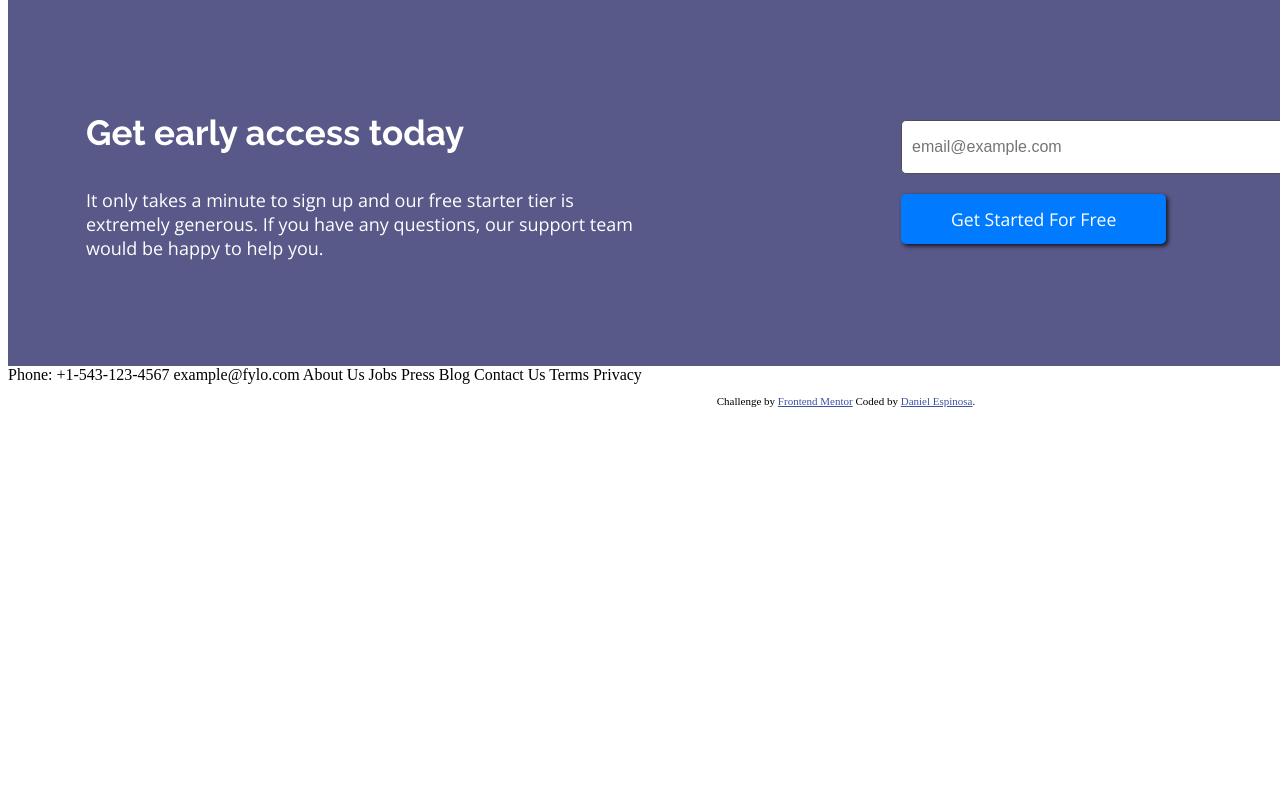
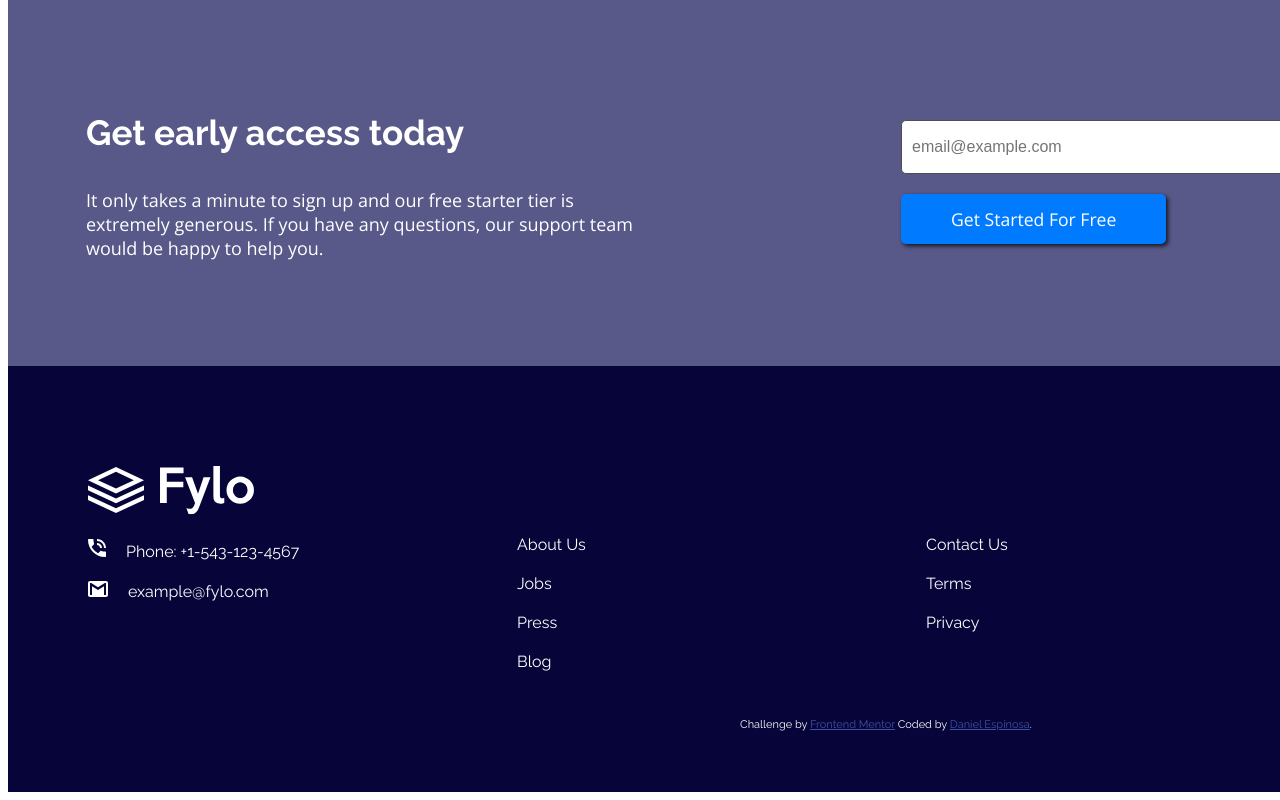
Before and after one commit to Dannodann/Fylo-page, a plain HTML site: page index.html in a window 1280 px wide. Shown: the part 1766-2566 px from the top of the page. Before the commit the page ends 2184 px from the top, so only its background shows below. Drawn offline with nearby package versions, Linux system fonts and the light colour scheme.

Commit message:
Project complete

```diff
--- a/index.css
+++ b/index.css
@@ -236,3 +236,59 @@ article p {
     box-shadow: 2px 2px 4px rgba(0, 0, 0, 0.8);
     font-family: "Open Sans", sans-serif;
   }
+
+  footer{
+    background-color: hsl(243, 87%, 12%);
+    color: #ffffff;
+    font-family: "Raleway", sans-serif;
+    padding-left: 80px;
+    padding-top: 100px;
+    padding-bottom: 50px;
+
+  }
+
+  .section-4columns{
+    display: flex;
+  }
+
+  .column {
+    flex: 1;
+  }
+
+  .column-contact {
+    flex: 1;
+  }
+
+  .contact img{
+    margin-right: 20px;
+    margin-top: 20px;
+  }
+
+  .column-link {
+    display: flex;
+    flex: 1;
+    margin-right: 20px;
+    flex-direction: column;
+  }
+
+  .column-link li{
+    display: flex;
+    margin-bottom: 20px;
+  }
+
+  .column-link a{
+    color: white;
+    text-decoration: none;
+  }
+
+
+  .favicon {
+    display: flex;
+    flex-direction: row;
+    justify-content: flex-start;
+  }
+
+  .favicon li{
+    display: flex;
+    margin: 5px;
+  }
--- a/index.html
+++ b/index.html
@@ -136,10 +136,52 @@
 
     </section>
 
-     Phone: +1-543-123-4567
-    example@fylo.com About Us Jobs Press Blog Contact Us Terms Privacy
+
 
     <footer>
+      <div class="logo-white">
+        <img src="/images/logo-white.svg" alt="logo">
+      </div>
+
+      <div class="section-4columns">
+
+        <div class="column-contact">
+
+        <div class="contact"> <img src="images/icon-phone.svg" alt="">Phone: +1-543-123-4567</div>
+        <div class="contact"> <img src="images/icon-email.svg" alt="">example@fylo.com</div>
+
+      </div>
+
+      <div class="column-link">
+        <ul>
+          <li><a href="">About Us</a></li>
+          <li><a href="">Jobs</a></li>
+          <li><a href="">Press</a></li>
+          <li><a href="">Blog</a></li>
+        </ul>
+      </div>
+
+      <div class="column-link">
+        <ul>
+          <li><a href="">Contact Us</a></li>
+          <li><a href="">Terms</a></li>
+          <li><a href="">Privacy</a></li>
+        </ul>
+      </div>
+
+      <div class="column">
+        <ul class="favicon">
+          <li><img src="images/favicon-32x32.png" alt=""></li>
+          <li><img src="images/favicon-32x32.png" alt=""></li>
+          <li><img src="images/favicon-32x32.png" alt=""></li>
+        </ul>
+      </div>
+
+
+      </div>
+
+
+
       <p class="attribution">
         Challenge by
         <a href="https://www.frontendmentor.io?ref=challenge" target="_blank">Frontend Mentor</a>
```
Also changed, not shown: images/logo-white.svg (added).
